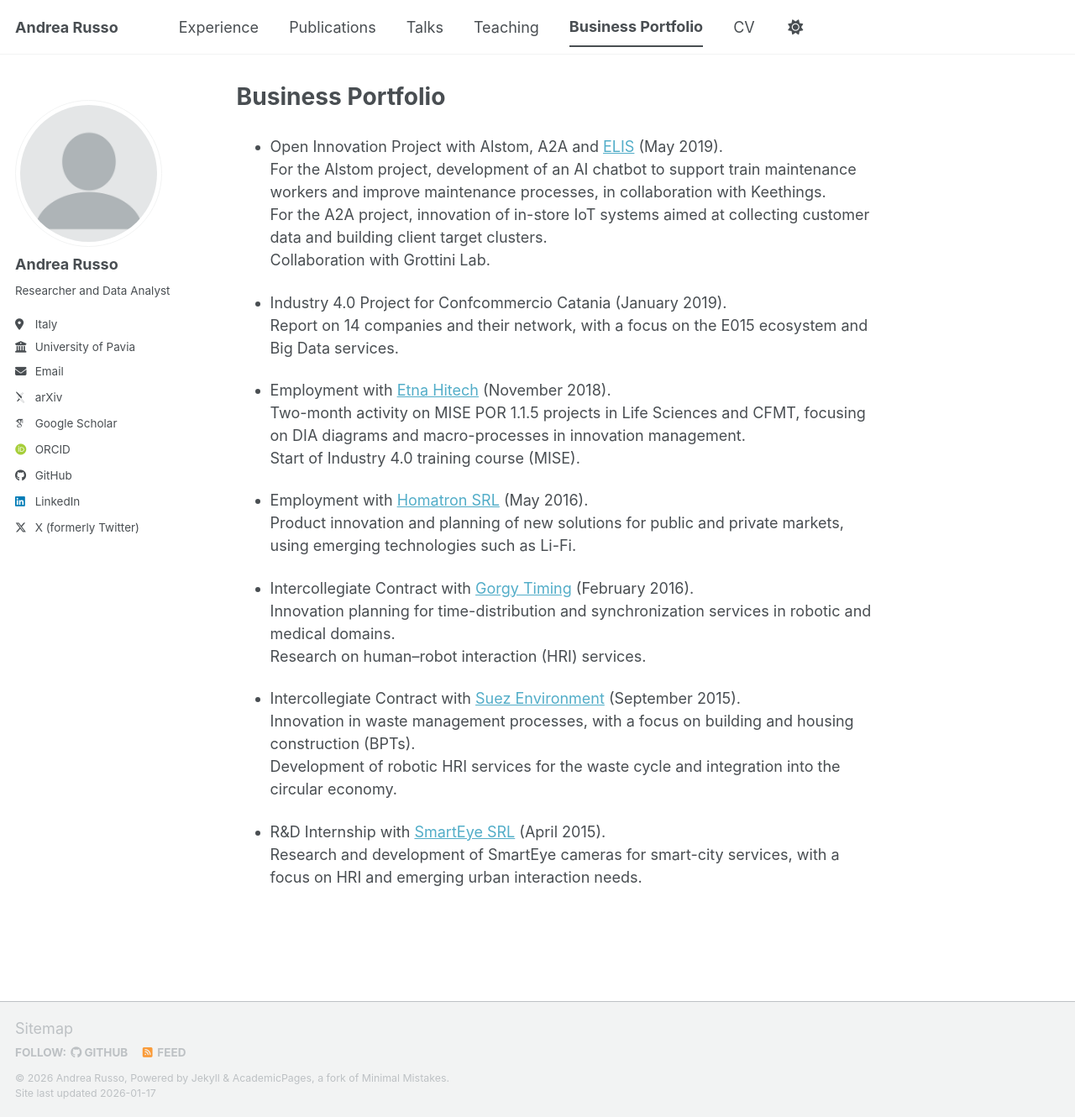
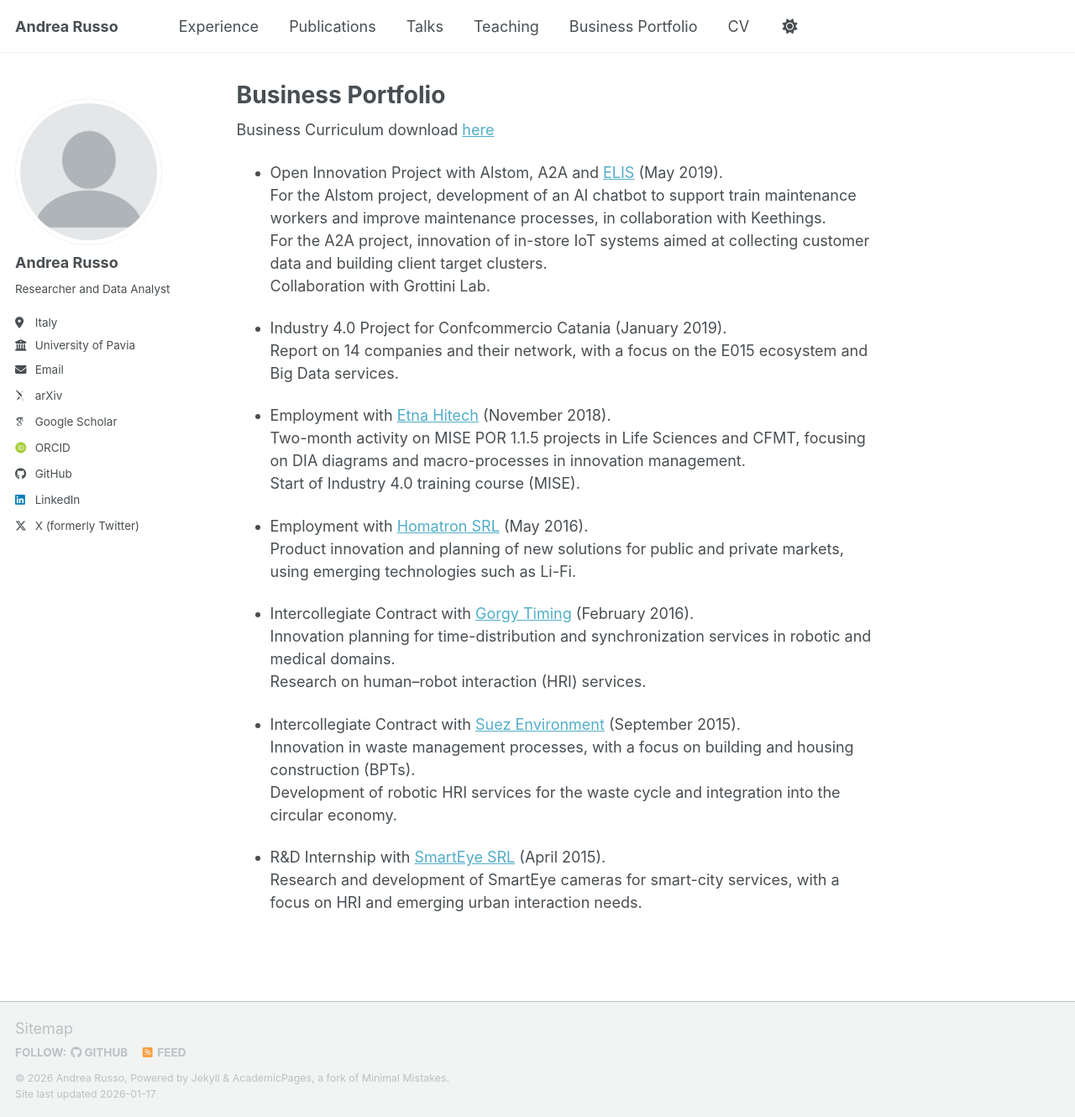
Before and after one commit to AndreaRussoPhD/AndreaRussoPhD.github.io, a Jekyll site: the page built from _pages/business portfolio.md, in a window 1280 px wide and 1330 px high. Shown: the whole window at 84% size. Built offline with Jekyll 4.4.1, drawn with Linux system fonts in a browser that asks for light colours; some web fonts are replaced; a script bundle is joined from its source files by our own code; library files that are not in the unit come from our copies.

Commit message:
Update business portfolio.md

```diff
--- a/_pages/business portfolio.md
+++ b/_pages/business portfolio.md
@@ -1,9 +1,11 @@
 ---
 layout: single
 title: "Business Portfolio"
-permalink: /business portfolio/
+permalink: /businessportfolio/
 author_profile: true
 ---
+
+Business Curriculum download [here](/files/Andrea_Russo_CV_Business.pdf)
 
 - Open Innovation Project with Alstom, A2A and [ELIS](https://www.elis.org/) (May 2019).<br>
   For the Alstom project, development of an AI chatbot to support train maintenance workers and improve maintenance processes, in collaboration with Keethings.<br>
```
